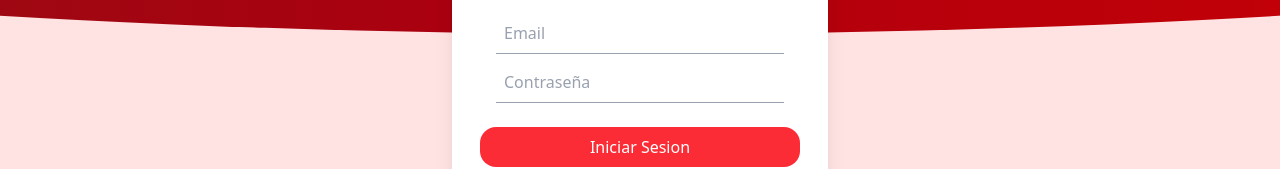
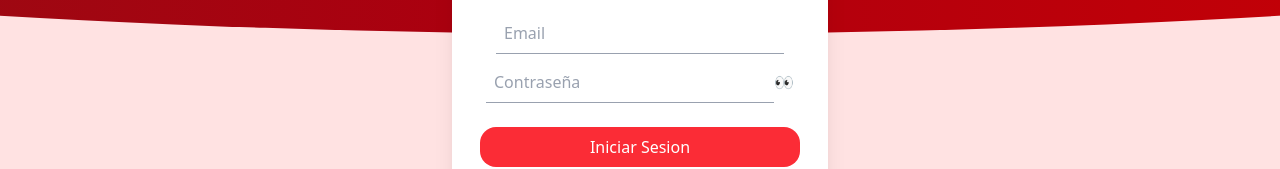
Before and after one commit to Osvaldx/Koda-App-2025, an Angular app: page /login in a window 1280 px wide. Shown: the part 286-455 px from the top of the page. Built offline with nearby package versions, Linux system fonts and the light colour scheme.

Commit message:
logica mostrar contraseña

```diff
--- a/src/app/components/custom-input/custom-input.ts
+++ b/src/app/components/custom-input/custom-input.ts
@@ -1,4 +1,4 @@
-import { Component, Input } from '@angular/core';
+import { Component, Input, OnInit } from '@angular/core';
 import { FormControl, ReactiveFormsModule } from '@angular/forms';
 
 @Component({
@@ -13,5 +13,26 @@ export class CustomInput {
   @Input() type?: string;
   @Input() autocomplete?: string;
   @Input() placeholder?: string;
+  showPassword: boolean = false
+  isPassword: boolean = false
+
+  ngOnInit() {
+    if (this.type === 'password') {
+      this.isPassword = true
+    }
+  }
+
+  showOrHidePassword(){
+
+    if (this.isPassword) {
+      if (this.showPassword) {
+        this.showPassword = false
+        this.type = 'password'
+      }else{
+        this.showPassword = true
+        this.type = 'text'
+      }
+    }
+  }
 
 }
```
